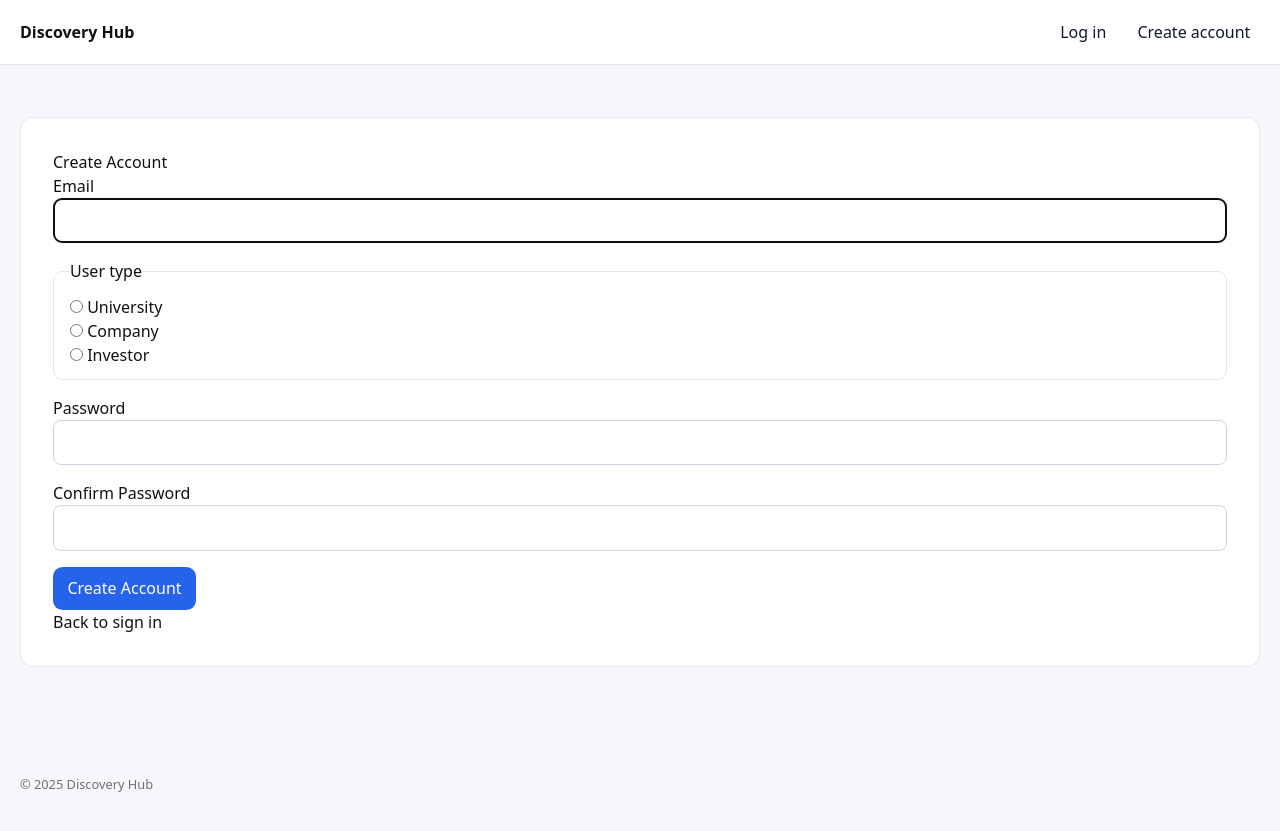
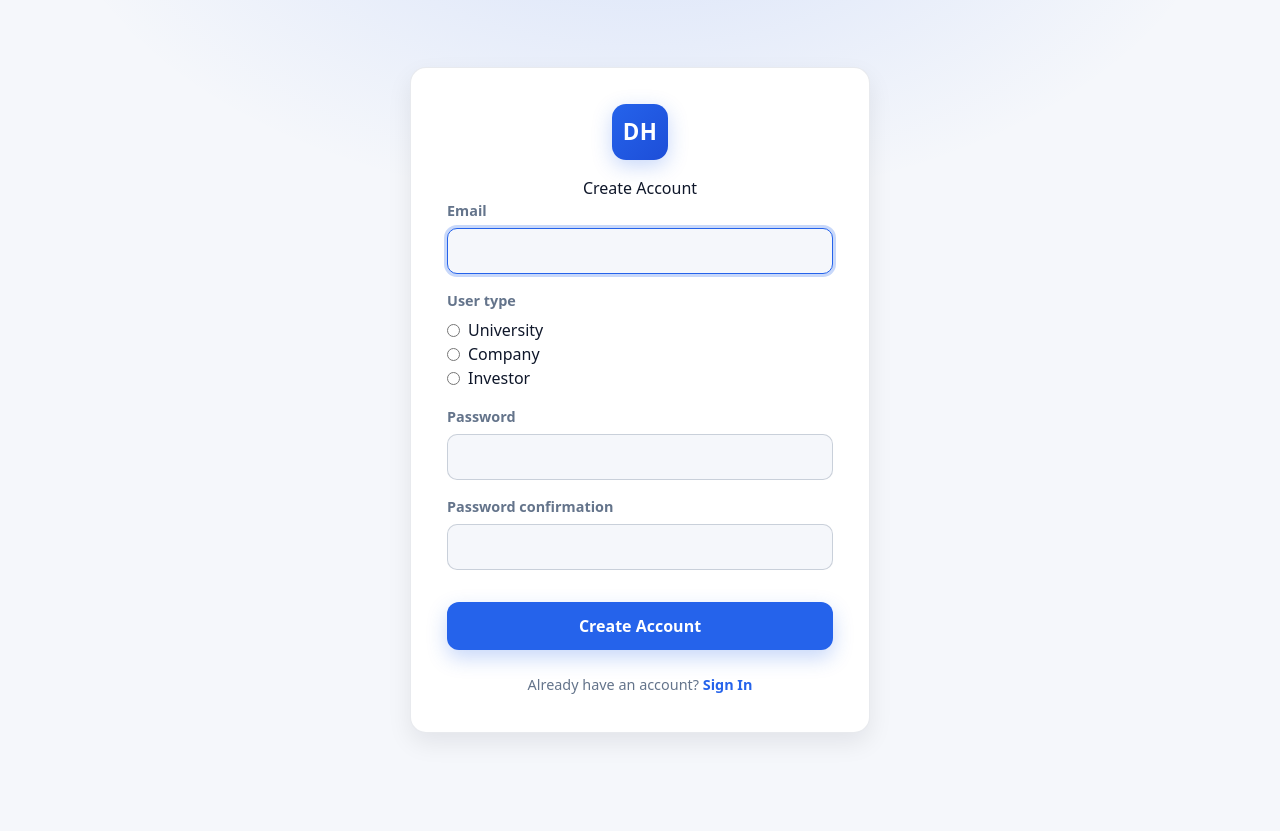
Before and after one commit to alrudniy/f25_discovery, a Django app: page /accounts/register/ in a window 1280 px wide. After the commit the page ends 738 px from the top, so only its background shows below. Run offline with Django 5.2, Linux system fonts and the light colour scheme; some libraries are stand-ins or nearby versions.

Commit message:
Refactor: Redesign register page to card layout and add welcome link
Co-authored-by: aider (gemini/gemini-2.5-pro) <aider@aider.chat>

```diff
--- a/templates/accounts/login.html
+++ b/templates/accounts/login.html
@@ -134,7 +134,7 @@
 
 {% block body %}
 <main class="card">
-  <div class="logo">DH</div>
+  <a href="{% url 'welcome' %}"><div class="logo">DH</div></a>
   <h1>Sign In{% if selected_user_type %} as {{ selected_user_type|title }}{% endif %}</h1>
 
   <form method="post" novalidate>
--- a/templates/accounts/register.html
+++ b/templates/accounts/register.html
@@ -1,36 +1,206 @@
 {% extends "base.html" %}
-{% block content %}
-  <section class="auth-card">
+
+{% block styles %}
+<style>
+    :root {
+      --bg: #f5f7fb;
+      --card: #ffffff;
+      --text: #0f172a;
+      --muted: #64748b;
+      --primary: #2563eb;
+      --primary-600: #1d4ed8;
+      --ring: rgba(37, 99, 235, 0.25);
+      --shadow: 0 10px 25px rgba(2, 6, 23, 0.08);
+      --radius: 16px;
+    }
+
+    @media (prefers-color-scheme: dark) {
+      :root {
+        --bg: #0b1220;
+        --card: #111827;
+        --text: #e5e7eb;
+        --muted: #94a3b8;
+        --primary: #3b82f6;
+        --primary-600: #2563eb;
+        --ring: rgba(59, 130, 246, 0.35);
+        --shadow: 0 10px 30px rgba(0, 0, 0, 0.4);
+      }
+    }
+
+    * { box-sizing: border-box; }
+
+    html, body { height: 100%; }
+    body {
+      margin: 0;
+      font-family: ui-sans-serif, system-ui, -apple-system, Segoe UI, Roboto, Helvetica, Arial;
+      color: var(--text);
+      background: radial-gradient(1000px 600px at 50% -150px, rgba(37,99,235,.15), transparent 60%), var(--bg);
+      display: grid;
+      place-items: center;
+      padding: 24px;
+    }
+
+    .card {
+      width: min(90vw, 460px);
+      background: var(--card);
+      border-radius: var(--radius);
+      box-shadow: var(--shadow);
+      padding: 36px;
+      border: 1px solid rgba(100,116,139,0.15);
+      text-align: center;
+    }
+
+    .logo {
+      width: 56px;
+      height: 56px;
+      border-radius: 14px;
+      background: linear-gradient(135deg, var(--primary), var(--primary-600));
+      display: grid;
+      place-items: center;
+      color: #fff;
+      font-weight: 800;
+      letter-spacing: .5px;
+      box-shadow: 0 6px 20px var(--ring);
+      user-select: none;
+      font-size: 1.4rem;
+      margin: 0 auto 16px;
+    }
+
+    h1 { font-size: 1.6rem; margin: 12px 0 24px; }
+
+    .form-group {
+      text-align: left;
+      margin-bottom: 1rem;
+    }
+    .form-group label, .form-group legend {
+      display: block;
+      font-size: 0.9rem;
+      font-weight: 600;
+      color: var(--muted);
+      margin-bottom: 0.4rem;
+    }
+    .form-group input[type="email"], .form-group input[type="password"] {
+      width: 100%;
+      padding: 10px 14px;
+      border-radius: 10px;
+      border: 1px solid rgba(100,116,139,0.3);
+      background: var(--bg);
+      color: var(--text);
+      font-size: 1rem;
+    }
+    .form-group input:focus {
+      outline: none;
+      border-color: var(--primary);
+      box-shadow: 0 0 0 3px var(--ring);
+    }
+
+    .user-type-group {
+      text-align: left;
+      margin-bottom: 1rem;
+    }
+    .user-type-group legend {
+      display: block;
+      font-size: 0.9rem;
+      font-weight: 600;
+      color: var(--muted);
+      margin-bottom: 0.4rem;
+    }
+    .user-type-group ul {
+      list-style: none;
+      padding: 0;
+      margin: 0;
+      display: flex;
+      flex-wrap: wrap;
+      gap: 1rem;
+    }
+    .user-type-group label {
+      display: flex;
+      align-items: center;
+      gap: 0.5rem;
+      font-weight: 500;
+    }
+    .user-type-group input[type="radio"] {
+        accent-color: var(--primary);
+    }
+
+    .submit-btn {
+      width: 100%;
+      text-decoration: none;
+      border-radius: 12px;
+      background: var(--primary);
+      color: white;
+      font-weight: 600;
+      padding: 12px 16px;
+      transition: filter .2s, transform .05s;
+      box-shadow: 0 8px 20px var(--ring);
+      border: none;
+      cursor: pointer;
+      font-size: 1rem;
+      margin-top: 1rem;
+    }
+    .submit-btn:hover {
+      filter: brightness(1.05);
+      transform: translateY(-1px);
+    }
+    .error {
+      color: #b91c1c;
+      font-size: .9rem;
+      margin-top: .25rem;
+      text-align: left;
+    }
+
+    .hint { color: var(--muted); font-size: .9rem; margin-top: 24px; }
+    a.text-link {
+      color: var(--primary);
+      font-weight: 600;
+      text-decoration: none;
+    }
+    a.text-link:hover {
+      text-decoration: underline;
+    }
+</style>
+{% endblock styles %}
+
+{% block body %}
+<main class="card">
+  <a href="{% url 'welcome' %}"><div class="logo">DH</div></a>
   <h1>Create Account</h1>
+
   <form method="post" novalidate>
     {% csrf_token %}
-      <div class="form-field">
-        <label for="{{ form.email.id_for_label }}">Email</label>
+    {% if form.non_field_errors %}
+      <div class="error" style="text-align: center; margin-bottom: 1rem;">{{ form.non_field_errors.0 }}</div>
+    {% endif %}
+
+    <div class="form-group">
+      <label for="{{ form.email.id_for_label }}">{{ form.email.label }}</label>
       {{ form.email }}
       {% if form.email.errors %}<div class="error">{{ form.email.errors.0 }}</div>{% endif %}
     </div>
 
-      <fieldset class="form-field">
+    <div class="user-type-group">
       <legend>User type</legend>
       {{ form.user_type }}
       {% if form.user_type.errors %}<div class="error">{{ form.user_type.errors.0 }}</div>{% endif %}
-      </fieldset>
+    </div>
 
-      <div class="form-field">
-        <label for="{{ form.password1.id_for_label }}">Password</label>
+    <div class="form-group">
+      <label for="{{ form.password1.id_for_label }}">{{ form.password1.label }}</label>
       {{ form.password1 }}
       {% if form.password1.errors %}<div class="error">{{ form.password1.errors.0 }}</div>{% endif %}
     </div>
-      <div class="form-field">
-        <label for="{{ form.password2.id_for_label }}">Confirm Password</label>
+
+    <div class="form-group">
+      <label for="{{ form.password2.id_for_label }}">{{ form.password2.label }}</label>
       {{ form.password2 }}
       {% if form.password2.errors %}<div class="error">{{ form.password2.errors.0 }}</div>{% endif %}
     </div>
 
-      <button class="btn primary" type="submit">Create Account</button>
+    <button class="submit-btn" type="submit">Create Account</button>
   </form>
-    <div class="auth-links">
-      <a href="{% url 'login' %}">Back to sign in</a>
-    </div>
-  </section>
-{% endblock %}
+
+  <p class="hint">Already have an account?
+    <a href="{% url 'login' %}" class="text-link">Sign In</a>
+  </p>
+</main>
+{% endblock body %}
```
Lines whose indentation alone changed are shown as unchanged.
